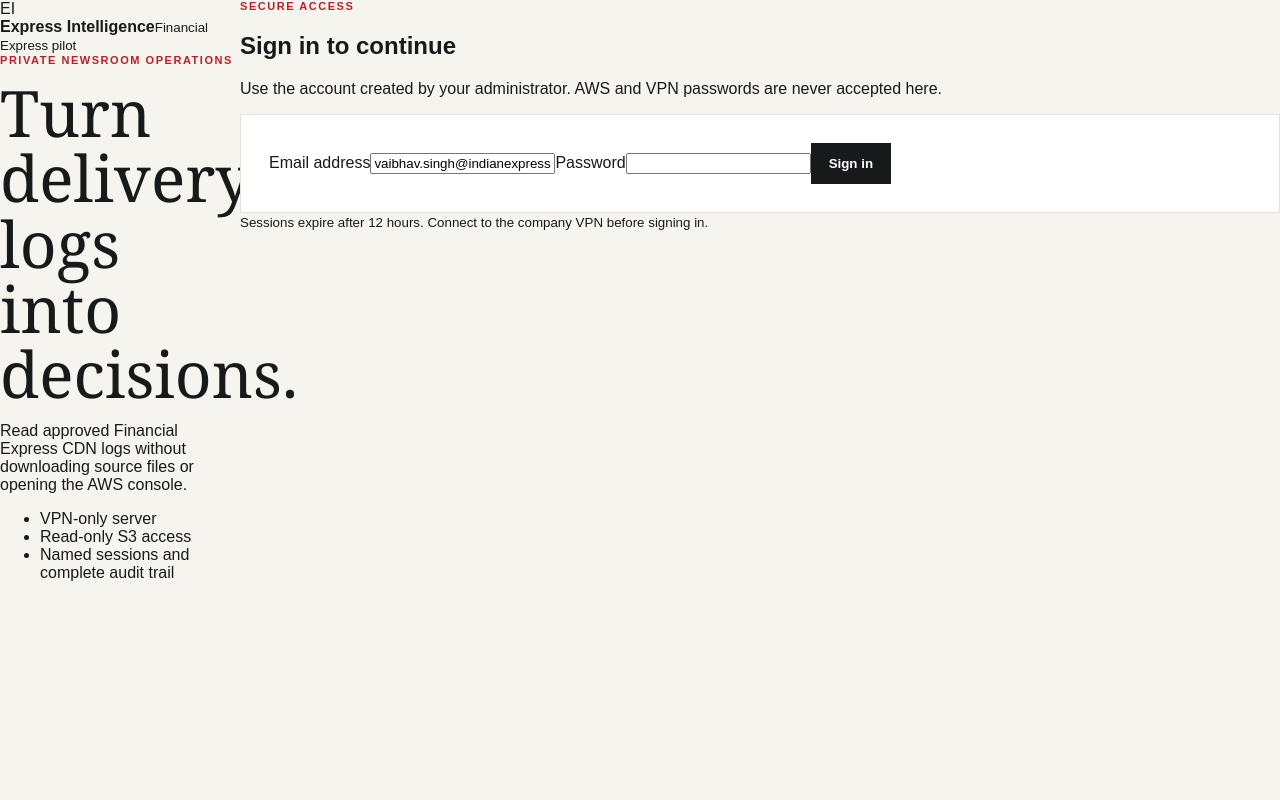
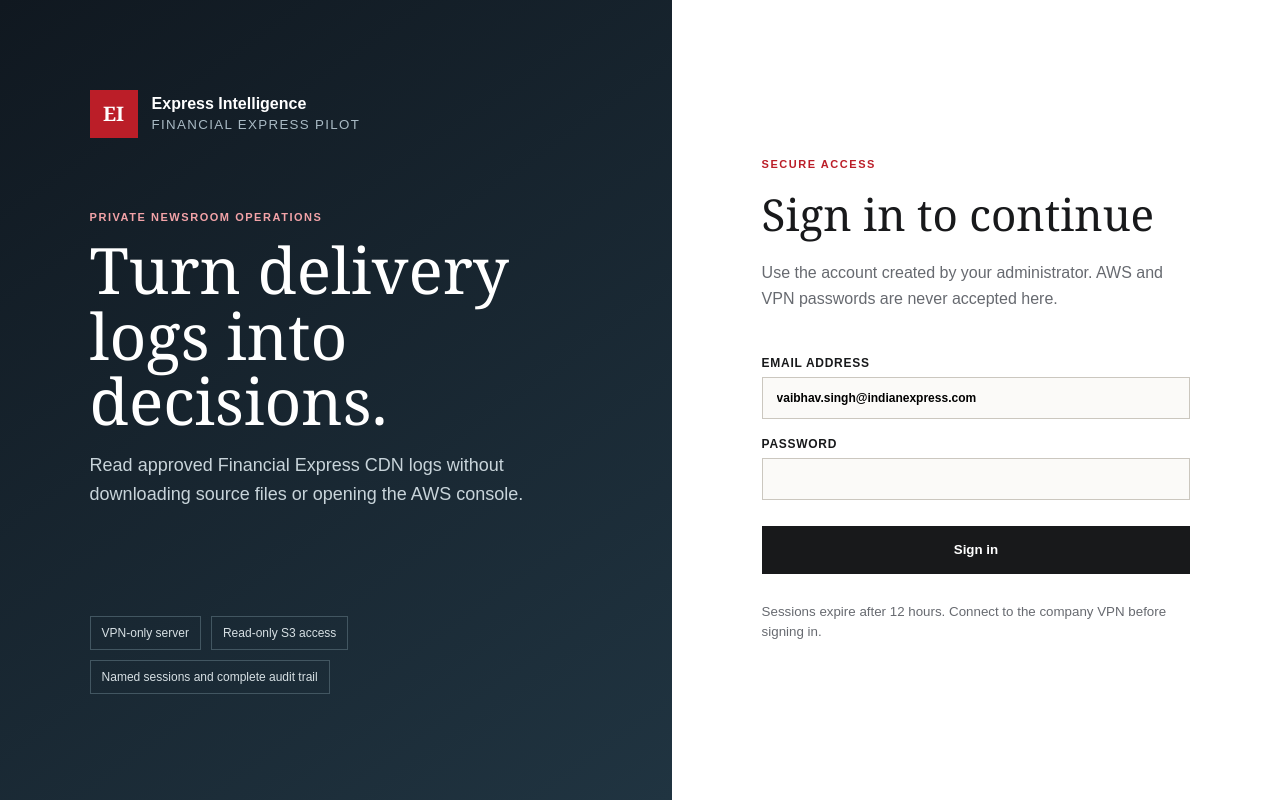
Before and after one commit to vaibhav1465-coder/log-files-tool, a Next.js app in the folder apps/web/: page / in a window 1280 px wide. Built offline with nearby package versions, Linux system fonts and the light colour scheme; no server answers.

Commit message:
Polish login workspace guide and admin UX

```diff
--- a/apps/web/app/styles.css
+++ b/apps/web/app/styles.css
@@ -225,3 +225,25 @@
   .readinessBox>div:first-child { border-top:0; }
   .alternatives { padding:18px 16px; }
 }
+
+
+/* 2026 private workspace */
+:root{--navy:#101820;--navy-2:#19252f;--surface:#ffffff;--blue:#176b87;--blue-soft:#e9f4f7;--amber:#d98b1d}
+.loginPage{min-height:100vh;display:grid;grid-template-columns:minmax(340px,1.05fr) minmax(420px,.95fr);background:white}
+.loginStory{padding:clamp(40px,7vw,100px);background:linear-gradient(145deg,#101820,#203441);color:white;display:flex;flex-direction:column;justify-content:space-between;gap:64px}
+.brandLockup{display:flex;align-items:center;gap:14px}.brandLockup>span{display:grid;place-items:center;width:48px;height:48px;background:var(--red);font:700 20px Georgia,serif}.brandLockup strong,.brandLockup small{display:block}.brandLockup small{margin-top:4px;color:#a9bac4;text-transform:uppercase;letter-spacing:.1em}
+.loginStory h1{max-width:680px}.loginStory>div>p:last-child{max-width:650px;color:#c8d4da;font-size:18px;line-height:1.6}.light{color:#f3a3a8}.loginStory ul{display:flex;flex-wrap:wrap;gap:10px;list-style:none;padding:0}.loginStory li{border:1px solid #425661;padding:9px 11px;color:#d7e0e4;font-size:12px}
+.loginCard{padding:clamp(36px,7vw,100px);display:flex;flex-direction:column;justify-content:center;max-width:640px;width:100%;margin:auto}.loginCard h2{font:normal 44px Georgia,serif;margin:0}.loginCard>div>p:last-child{color:var(--muted);line-height:1.6}.loginForm{border:0;padding:28px 0;display:grid;gap:18px}.loginForm label,.userCreate label{display:grid;gap:7px;font-size:12px;font-weight:700;text-transform:uppercase;letter-spacing:.06em}.loginForm input,.userCreate input,.userCreate select{width:100%;padding:13px 14px;border:1px solid #cbc7bf;background:#fbfaf8;font:inherit}.loginForm button{margin:8px 0 0;min-height:48px;cursor:pointer}.formError{padding:12px 14px;background:#fff0f0;color:#8f1019;border-left:4px solid var(--red);margin-bottom:14px}.privacyCopy{color:var(--muted);line-height:1.5}.authLoading{min-height:100vh;display:flex;align-items:center;justify-content:center;gap:12px}
+.workspace{grid-template-columns:264px minmax(0,1fr);background:#f3f4f2}.sidebar{width:auto}.sidebarSafety{grid-column:1/-1;margin-top:auto;border-top:1px solid #343b40;padding-top:18px}.sidebarSafety span{color:#7fbca3;font-size:10px}.sidebarSafety p{color:#9ea8ad;font-size:11px;line-height:1.5}.workspaceBar{margin:-26px 0 38px;padding-bottom:18px;border-bottom:1px solid var(--line);display:flex;justify-content:space-between;align-items:center;font-size:12px;color:var(--muted)}.workspaceBar>div{display:flex;align-items:center;gap:9px}.liveDot{width:8px;height:8px;border-radius:50%;background:var(--green)}.userMenu span strong,.userMenu span small{display:block;text-align:right}.userMenu span small{text-transform:uppercase;color:var(--muted);margin-top:2px}.userMenu button{margin:0;padding:8px 11px;background:white;color:var(--ink);border:1px solid var(--line);cursor:pointer}
+.hero{padding:30px 0 36px;display:grid;grid-template-columns:minmax(0,1fr) 260px;gap:64px;align-items:end}.hero h1{font-size:clamp(44px,5vw,72px)}.heroActions{display:flex;gap:10px;margin-top:28px}.heroActions a{padding:13px 17px;background:var(--red);color:white;text-decoration:none;font-weight:bold;font-size:13px}.heroActions .secondaryHero{background:white;color:var(--ink);border:1px solid var(--line)}.heroMetric{padding:24px;background:var(--navy);color:white}.heroMetric span{font-size:10px;color:#9eb2bd;letter-spacing:.1em}.heroMetric strong{display:block;margin:18px 0 8px;font:normal 42px Georgia,serif}.heroMetric p{color:#b9c5cb;font-size:12px;line-height:1.5}
+.trustStrip{display:flex;flex-wrap:wrap;background:white;border:1px solid var(--line)}.trustStrip span{flex:1;min-width:150px;padding:14px 16px;border-left:1px solid var(--line);font-size:12px}.trustStrip span:first-child{border-left:0}.trustStrip i{display:inline-block;width:7px;height:7px;border-radius:50%;background:var(--green);margin-right:8px}.overviewGrid{display:grid;grid-template-columns:repeat(4,1fr);gap:12px;margin-top:20px}.overviewGrid article{min-height:210px}.overviewGrid article>span{color:var(--red);font:700 12px monospace}.overviewGrid h2{margin-top:auto}
+.guidePanel{padding:70px 0 10px}.guideTime{padding:8px 10px;background:white;border:1px solid var(--line);font-size:12px}.guideSteps{display:grid;grid-template-columns:repeat(5,1fr);gap:1px;background:var(--line);border:1px solid var(--line)}.guideSteps article{border:0;min-height:245px}.guideSteps article>span{font:700 12px monospace;color:var(--red)}.guideSteps h3{font:normal 22px Georgia,serif;margin:36px 0 12px}.guideRules{padding:16px 18px;background:var(--blue-soft);border-left:4px solid var(--blue);display:flex;gap:18px;font-size:13px}.guideRules span{color:#46606b}
+.permissionCard{background:white;border:1px solid var(--line);padding:40px}.permissionCard>span{font-size:11px;color:var(--red);font-weight:bold}.permissionCard h2{font:normal 34px Georgia,serif}.permissionCard p{color:var(--muted)}
+.adminStats{display:grid;grid-template-columns:repeat(4,1fr);gap:12px}.adminStats article{min-height:140px;padding:20px}.adminStats span,.adminStats small{color:var(--muted);font-size:11px}.adminStats span{text-transform:uppercase;letter-spacing:.06em}.adminStats strong{font:normal 32px Georgia,serif;margin-top:auto}.adminTabs{display:flex;flex-wrap:wrap;gap:4px;margin:18px 0}.adminTabs button{margin:0;background:white;color:var(--ink);border:1px solid var(--line);text-transform:capitalize;cursor:pointer}.adminTabs button.selected{background:var(--navy);color:white}
+.stackMap{display:grid;grid-template-columns:repeat(3,1fr);gap:12px}.stackMap article{min-height:200px}.stackMap article>div{width:100%;display:flex;justify-content:space-between}.stackMap i{width:8px;height:8px;border-radius:50%;background:var(--green)}.stackMap h3{font:normal 24px Georgia,serif;margin:30px 0 4px}.stackMap p{font-size:12px;margin-top:auto}
+.costPanel{display:grid;grid-template-columns:1fr 1.3fr;background:var(--navy);color:white;padding:34px;gap:50px}.costTotal{display:block;font:normal 52px Georgia,serif}.costPanel>div>span,.costPanel small{color:#aebdc4}.costPanel>div:last-child p{display:flex;justify-content:space-between;border-bottom:1px solid #354550;padding-bottom:11px}
+.apiTable,.sessionTable{background:white;border:1px solid var(--line);overflow-x:auto}.apiRow{display:grid;grid-template-columns:100px 1.2fr 1fr;gap:14px;padding:14px 16px;border-top:1px solid var(--line);font-size:12px}.apiHeader,.sessionHeader{background:#e9ebe8;text-transform:uppercase;color:var(--muted);font-weight:bold}.apiRow code{overflow-wrap:anywhere}.dataGrid{display:grid;grid-template-columns:repeat(3,1fr);gap:12px}.dataGrid article{min-height:160px}.dataGrid article>span,.dataGrid small{color:var(--muted);font-size:11px}.dataGrid article>strong{font:normal 30px Georgia,serif;margin-top:auto}.strategyList{grid-column:1/-1;padding:24px;background:white;border:1px solid var(--line)}.strategyList h3{font:normal 24px Georgia,serif}.strategyList p{display:inline-block;margin:6px 18px 6px 0;color:var(--green)}
+.userWorkspace{display:grid;grid-template-columns:320px minmax(0,1fr);gap:18px}.userCreate{padding:22px;height:max-content;display:grid;gap:14px}.userCreate h3{font:normal 25px Georgia,serif;margin:0}.userCreate button{margin-top:4px}.userCreate small{color:var(--muted);line-height:1.4}.userList{display:grid;gap:10px}.userList article{min-height:0;padding:18px;display:block}.userList article>div:first-child{display:flex;align-items:center;gap:12px}.avatar{width:40px;height:40px;display:grid;place-items:center;background:var(--navy);color:white;font-weight:bold}.userList strong,.userList small{display:block}.userList small,.userList p{color:var(--muted);font-size:11px}.userList article>div:last-child{display:flex;gap:8px}.userList button{margin:0;padding:9px 11px;cursor:pointer}.dangerButton{background:#fff;color:var(--red);border:1px solid #e8b9bc}.disabledUser{opacity:.55}
+.sessionRow{min-width:900px;display:grid;grid-template-columns:1.4fr .6fr 1fr 1fr 1fr;gap:14px;padding:13px 16px;border-top:1px solid var(--line);font-size:12px}.sessionRow span strong,.sessionRow span small{display:block}.sessionRow small{color:var(--muted);margin-top:3px}.journeyList{display:grid;gap:1px;background:var(--line);border:1px solid var(--line)}.journeyList article{min-height:0;padding:14px 16px;display:grid;grid-template-columns:10px 1fr auto;gap:14px;align-items:center;border:0}.journeyList article>span{width:8px;height:8px;border-radius:50%}.journeyOk{background:var(--green)}.journeyNeutral{background:var(--amber)}.journeyList p{margin:4px 0 0}.journeyList small{color:var(--muted)}
+@media(max-width:1100px){.overviewGrid,.guideSteps{grid-template-columns:repeat(2,1fr)}.adminStats{grid-template-columns:repeat(2,1fr)}}
+@media(max-width:800px){.loginPage{grid-template-columns:1fr}.loginStory{min-height:380px;padding:36px 24px}.loginCard{padding:42px 24px}.hero{grid-template-columns:1fr;gap:20px}.heroMetric{max-width:320px}.overviewGrid,.guideSteps,.stackMap,.dataGrid{grid-template-columns:1fr}.guideRules,.workspaceBar{align-items:flex-start;flex-direction:column}.userWorkspace,.costPanel{grid-template-columns:1fr}.strategyList{grid-column:auto}}
```
